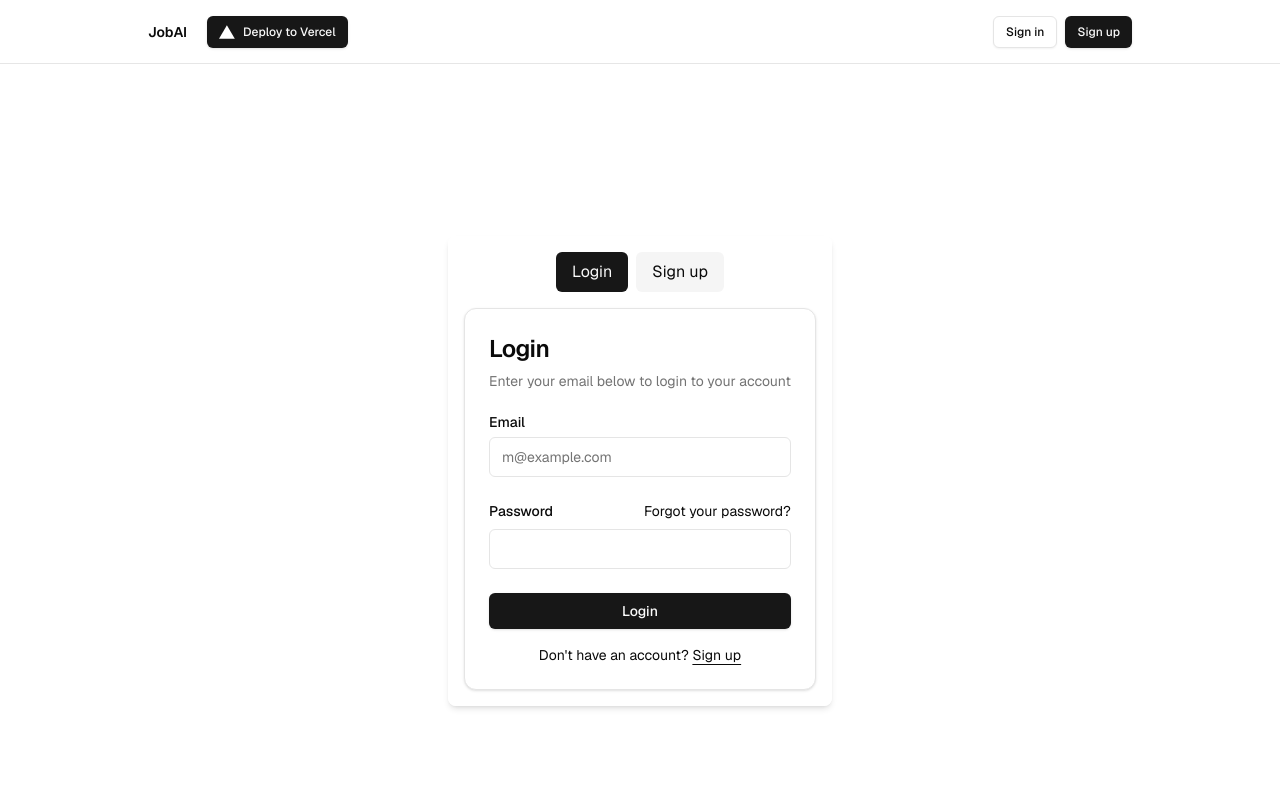
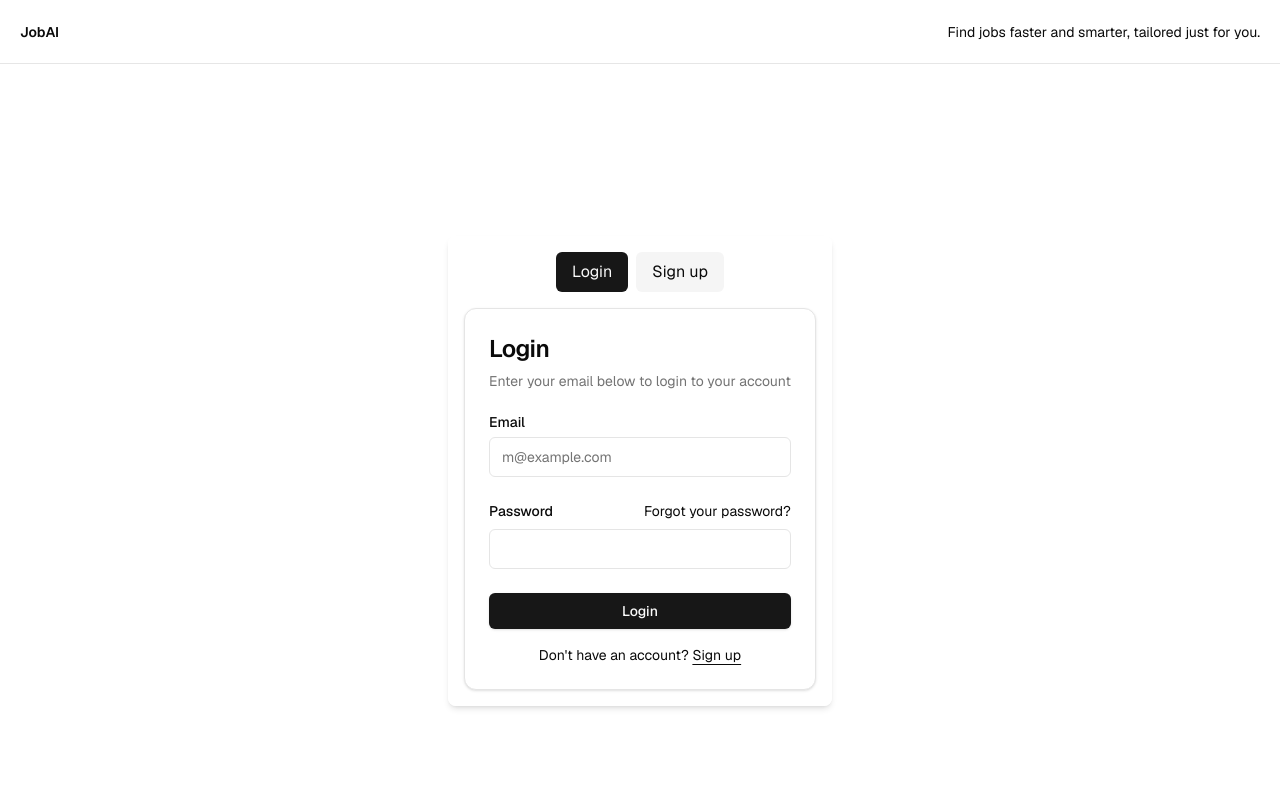
Before and after one commit to agrikatheprogrammer/jobscraper, a Next.js app: page / in a window 1280 px wide. Shown: the top 800 px of the page. Built offline with nearby package versions, Linux system fonts and the light colour scheme; no server answers.

Commit message:
Some UI changes to auth page Changes to be committed: 	modified:   app/page.tsx

```diff
--- a/app/page.tsx
+++ b/app/page.tsx
@@ -29,14 +29,13 @@ export default async function Home() {
     <main className="min-h-screen flex flex-col items-center">
       <div className="flex-1 w-full flex flex-col gap-20 items-center">
         <nav className="w-full flex justify-center border-b border-b-foreground/10 h-16">
-          <div className="w-full max-w-5xl flex justify-between items-center p-3 px-5 text-sm">
+          <div className="w-full flex justify-between items-center p-3 px-5 text-sm">
             <div className="flex gap-5 items-center font-semibold">
               <Link href={"/"}>JobAI</Link>
-              <div className="flex items-center gap-2">
-                <DeployButton />
-              </div>
             </div>
-            {!hasEnvVars ? <EnvVarWarning /> : <AuthButton />}
+            <div>
+              Find jobs faster and smarter, tailored just for you.
+            </div>
           </div>
         </nav>
         <div className="flex-1 flex flex-col gap-20 max-w-5xl p-5">
```
